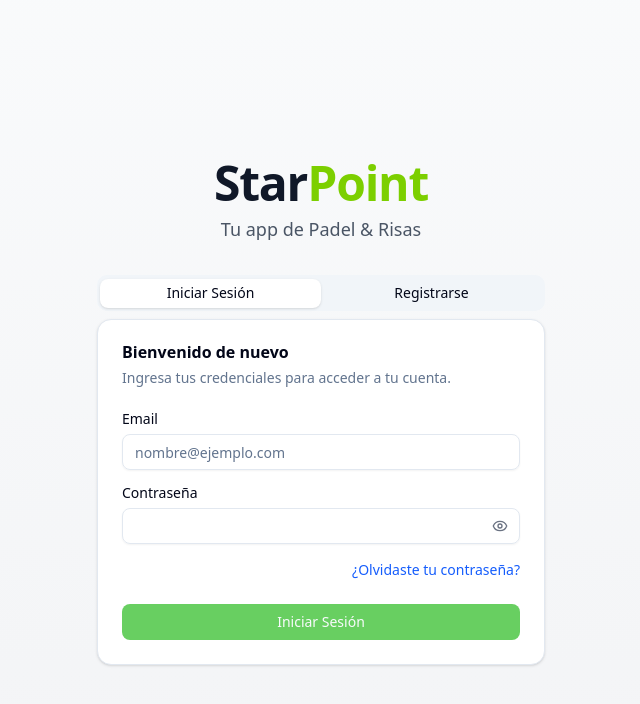
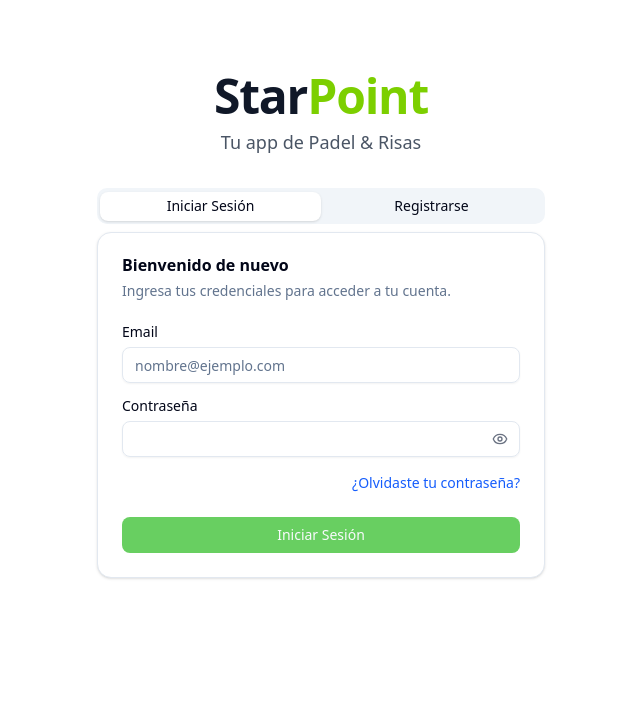
Before and after one commit to amat3/star-point, a Next.js app: page /login in a window 1280 px wide. Shown: the top 704 px of the page, without its empty margins (319-959 px from the left). Built offline with nearby package versions, Linux system fonts and the light colour scheme; no server answers.

Commit message:
style: fix login page background consistency

```diff
--- a/src/app/login/page.tsx
+++ b/src/app/login/page.tsx
@@ -84,7 +84,7 @@
   }
 
   return (
-    <div className="flex min-h-screen items-center justify-center bg-gradient-to-b from-gray-50 to-gray-100 dark:from-gray-900 dark:to-gray-800 px-4 py-12 sm:px-6 lg:px-8 animate-in fade-in duration-1000">
+    <div className="flex flex-col items-center justify-center w-full flex-1 px-4 py-12 sm:px-6 lg:px-8 animate-in fade-in duration-1000">
       <div className="w-full max-w-md space-y-8">
         <div className="text-center">
           <h2 className="mt-6 text-5xl font-extrabold tracking-tight text-gray-900 dark:text-white">
```
